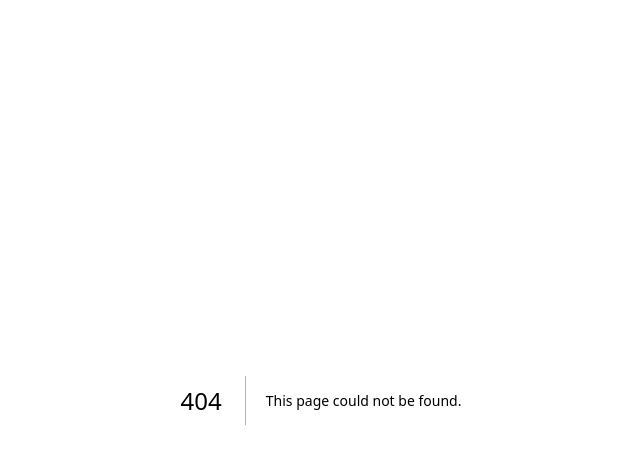
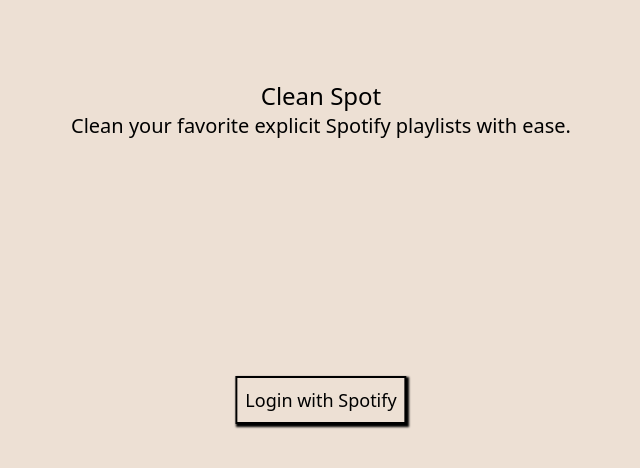
Before and after one commit to internetdrew/clean-spot, a Next.js app: page /login in a window 1280 px wide. Before the commit this address had no page. Shown: the top 468 px of the page, without its empty margins (319-959 px from the left). Built offline with nearby package versions, Linux system fonts and the light colour scheme.

Commit message:
create login ui

```diff
--- /dev/null
+++ b/pages/login.tsx
@@ -0,0 +1,23 @@
+import React from 'react';
+
+const login = () => {
+  return (
+    <>
+      <section className='bg-[#ede0d4] h-screen overflow-y-hidden relative'>
+        <div className='text-center mt-20'>
+          <h1 className='text-xl sm:text-2xl'>Clean Spot</h1>
+          <p className='text-lg sm:text-xl'>
+            Clean your favorite explicit Spotify playlists with ease.
+          </p>
+        </div>
+        <div className='text-center absolute top-1/2 left-1/2 transform -translate-x-1/2 -translate-y-1/2'>
+          <button className='p-2 border-solid border-2 border-black text-sm sm:text-lg shadow-[2px_2px_2px_1px_rgb(0,0,0,1)] active:scale-90 transition-all ease-in-out duration-300'>
+            <a href=''>Login with Spotify</a>
+          </button>
+        </div>
+      </section>
+    </>
+  );
+};
+
+export default login;
```
